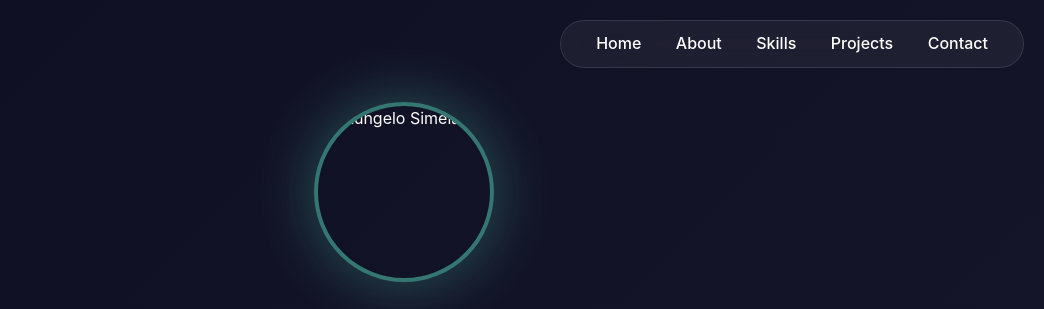
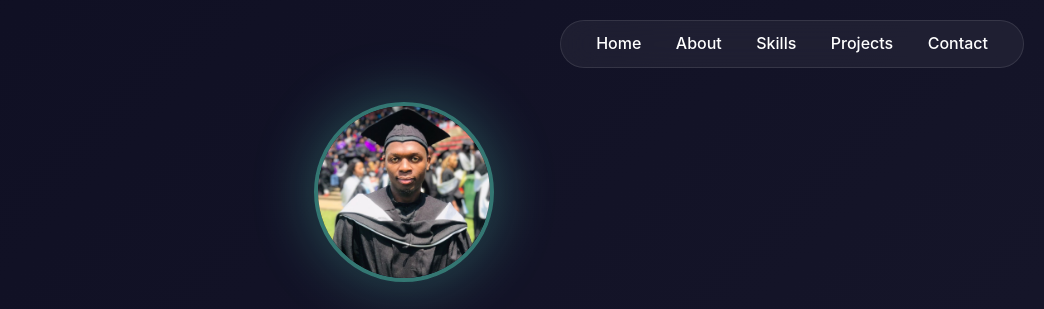
Before and after one commit to LungeloSimelane/Lungelo-Simelane-portfolio, a plain HTML site: page index.html in a window 1280 px wide. Shown: the top 309 px of the page, without its empty margins (236-1280 px from the left). Drawn offline with Linux system fonts and the light colour scheme; files whose address does not match are found by name.

Commit message:
Update index.html

```diff
--- a/index.html
+++ b/index.html
@@ -590,7 +590,7 @@
 
     <header id="home">
         <div class="hero-content">
-            <img src="images/profile.jpg" alt="Lungelo Simelane" class="profile-image">
+            <img src="profile.jpg" alt="Lungelo Simelane" class="profile-image">
             <h1>Lungelo Simelane</h1>
             <p class="subtitle">Software Developer | Director @ CodeRed Solutions | Full-Stack Developer</p>
             <p class="hero-description">Passionate about creating robust digital solutions and bringing innovative ideas to life through code.</p>
```
